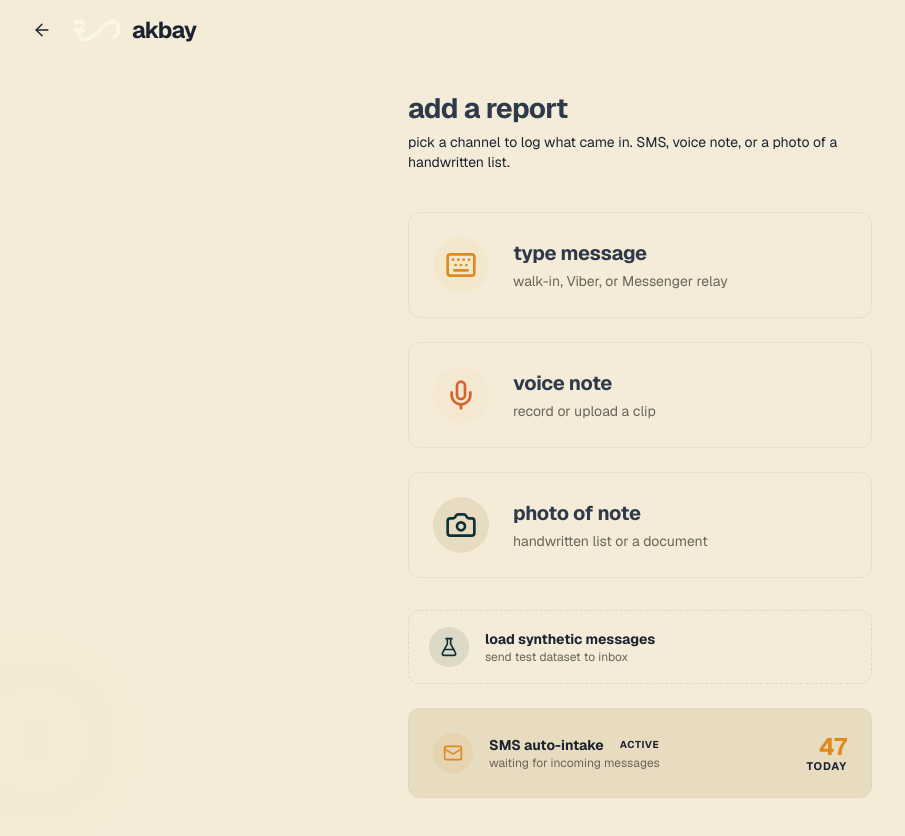
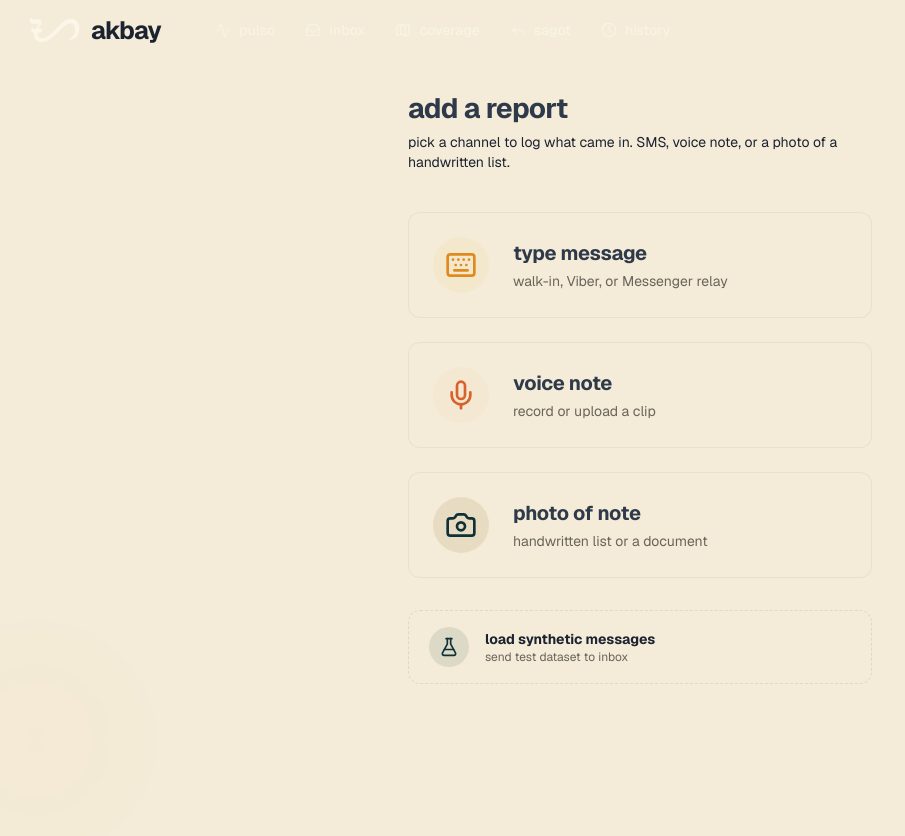
Before and after one commit to kevinklkl/gemma-4-disaster-management, a React (Vite) app in the folder frontend/: page /intake in a window 1280 px wide. Shown: the top 836 px of the page, without its empty margins (0-905 px from the left). After the commit the page ends 812 px from the top, so only its background shows below. Built offline with nearby package versions, Linux system fonts and the light colour scheme.

Commit message:
Content changes navigation bar and intake.

```diff
--- a/frontend/src/components/TopNav.tsx
+++ b/frontend/src/components/TopNav.tsx
@@ -16,7 +16,7 @@ const TABS: Tab[] = [
   { to: "/history",  label: "history",  icon: <Clock className="w-4 h-4" strokeWidth={1.75} /> },
 ];
 
-export function TopNav() {
+export function TopNav({ hideNewReport = false }: { hideNewReport?: boolean } = {}) {
   const { pathname } = useLocation();
 
   return (
@@ -53,6 +53,7 @@ export function TopNav() {
       </nav>
 
       <div className="flex items-center gap-3 ml-auto">
+        {!hideNewReport && (
           <Link
             to="/intake"
             className="hidden sm:inline-flex items-center gap-1.5 rounded-md py-2 px-3.5 text-sm font-semibold transition-colors"
@@ -61,6 +62,7 @@ export function TopNav() {
             <Plus className="w-3.5 h-3.5" strokeWidth={2.2} />
             new report
           </Link>
+        )}
       </div>
     </header>
   );
--- a/frontend/src/pages/Dashboard.tsx
+++ b/frontend/src/pages/Dashboard.tsx
@@ -102,13 +102,16 @@ function aggregateByLocation(messages: ApiMessage[]): LocationCard[] {
     }
     if (channelCounts.size > 1) topChannel = "mixed";
 
+    const items = Array.from(itemMap.values());
+    if (items.length === 0) continue;
+
     cards.push({
       locationKey: key,
       location,
       urgency: highestUrgency,
       totalPersons,
       receivedAt: oldestTime,
-      items: Array.from(itemMap.values()),
+      items,
       messageIds,
       contents,
       channel: topChannel,
--- a/frontend/src/pages/IntakeChannelSelector.tsx
+++ b/frontend/src/pages/IntakeChannelSelector.tsx
@@ -1,8 +1,8 @@
 import { useState } from "react";
 import { Link } from "react-router-dom";
-import { ArrowLeft, HelpCircle, Keyboard, Mic, Camera, Mail, FlaskConical, Loader2, CheckCircle2 } from "lucide-react";
+import { Keyboard, Mic, Camera, FlaskConical, Loader2, CheckCircle2 } from "lucide-react";
 import { MobileNav } from "../components/MobileNav";
-import { Brand } from "../components/Brand";
+import { TopNav } from "../components/TopNav";
 
 export function IntakeChannelSelector() {
   const [seeding, setSeeding] = useState(false);
@@ -25,25 +25,7 @@ export function IntakeChannelSelector() {
 
   return (
     <div className="flex flex-col min-h-screen">
-      <header
-        className="flex justify-between items-center w-full px-6 py-3 sticky top-0 z-50"
-        style={{ background: "var(--color-dagat)", color: "var(--color-bone)", borderBottom: "1px solid var(--color-dagat-deep)" }}
-      >
-        <div className="flex items-center gap-3">
-          <Link
-            to="/"
-            className="flex items-center justify-center w-9 h-9 rounded-full active:scale-95 duration-150"
-            style={{ color: "var(--color-bone)" }}
-            aria-label="back"
-          >
-            <ArrowLeft className="w-5 h-5" strokeWidth={1.75} />
-          </Link>
-          <Brand variant="on-dark" size={26} linkTo={null} />
-        </div>
-        <div className="flex items-center gap-2">
-          <HelpCircle className="w-5 h-5" strokeWidth={1.75} style={{ color: "rgba(251,246,232,0.7)" }} />
-        </div>
-      </header>
+      <TopNav hideNewReport />
 
       <main className="flex-1 px-6 pt-8 pb-32 max-w-lg mx-auto w-full">
         <section className="mb-10">
@@ -106,24 +88,6 @@ export function IntakeChannelSelector() {
           </div>
         </button>
 
-        <section className="mt-6 p-6 rounded-xl bg-surface-container-highest/40 border border-outline-variant/20 flex items-center justify-between">
-          <div className="flex items-center gap-4">
-            <div className="flex items-center justify-center w-10 h-10 rounded-full bg-primary/10">
-              <Mail className="text-primary w-5 h-5" />
-            </div>
-            <div>
-              <p className="font-bold text-on-surface text-sm flex items-center gap-2">
-                SMS auto-intake
-                <span className="ak-caps px-2 py-0.5 rounded-full" style={{ background: "var(--color-damay-soft)", color: "var(--color-damay)", fontSize: 10, letterSpacing: "0.06em" }}>active</span>
-              </p>
-              <p className="text-on-surface-variant text-xs">waiting for incoming messages</p>
-            </div>
-          </div>
-          <div className="text-right">
-            <p className="text-2xl font-black text-primary leading-none">47</p>
-            <p className="ak-caps mt-0.5" style={{ color: "var(--color-ash)" }}>today</p>
-          </div>
-        </section>
       </main>
 
       <div className="fixed top-0 left-0 w-full h-full pointer-events-none -z-10 opacity-30">
--- a/frontend/src/pages/MobileIntake.tsx
+++ b/frontend/src/pages/MobileIntake.tsx
@@ -1,8 +1,8 @@
 import { useState } from "react";
-import { Link, useNavigate } from "react-router-dom";
-import { ArrowLeft, Bell, Search, Phone, Send, Info, Loader2 } from "lucide-react";
+import { useNavigate } from "react-router-dom";
+import { Search, Phone, Send, Info, Loader2 } from "lucide-react";
 import { MobileNav } from "../components/MobileNav";
-import { Brand } from "../components/Brand";
+import { TopNav } from "../components/TopNav";
 
 export function MobileIntake() {
   const navigate = useNavigate();
@@ -40,25 +40,7 @@ export function MobileIntake() {
 
   return (
     <div className="bg-background text-on-background min-h-screen flex flex-col">
-      <nav
-        className="flex justify-between items-center w-full px-6 py-3 sticky top-0 z-50"
-        style={{ background: "var(--color-dagat)", color: "var(--color-bone)", borderBottom: "1px solid var(--color-dagat-deep)" }}
-      >
-        <div className="flex items-center gap-3">
-          <Link
-            to="/intake"
-            className="active:scale-95 duration-150 p-2 rounded-full"
-            style={{ color: "var(--color-bone)" }}
-            aria-label="back"
-          >
-            <ArrowLeft className="w-5 h-5" strokeWidth={1.75} />
-          </Link>
-          <Brand variant="on-dark" size={26} linkTo={null} />
-        </div>
-        <div className="flex items-center gap-3">
-          <Bell className="w-5 h-5" strokeWidth={1.75} style={{ color: "rgba(251,246,232,0.7)" }} />
-        </div>
-      </nav>
+      <TopNav hideNewReport />
 
       <main className="flex-grow container mx-auto px-4 pt-6 pb-32 max-w-lg">
         <div className="mb-8 px-2">
```
Lines whose indentation alone changed are shown as unchanged.
